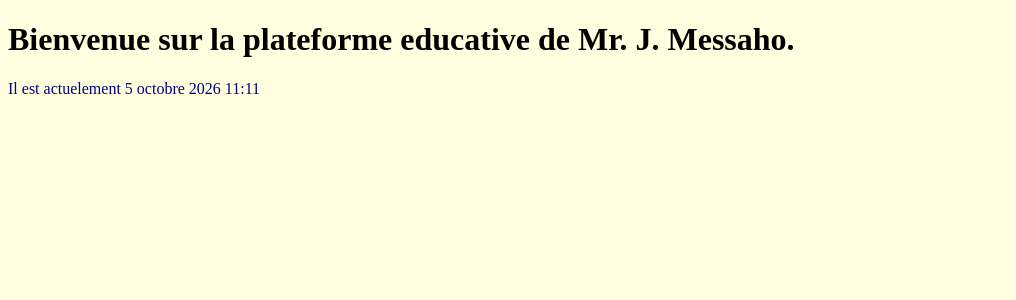
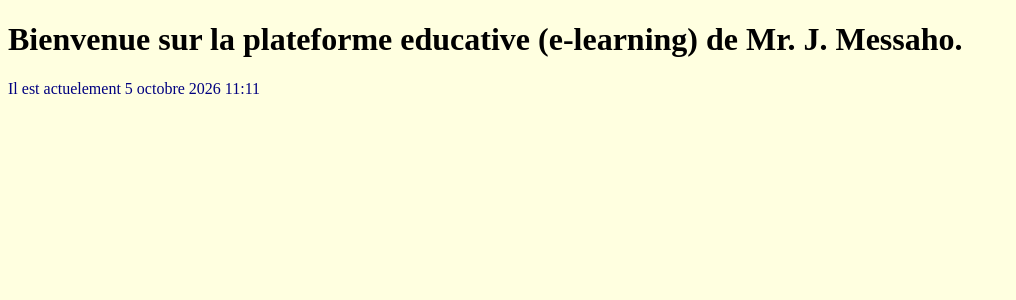
Before and after one commit to jmessaho/django26, a Django app: page / in a window 1280 px wide. Shown: the top 300 px of the page, without its empty margins (0-1016 px from the left). Run offline with Django 5.2, Linux system fonts and the light colour scheme.

Commit message:
version 3.00

```diff
--- a/app26/templates/index.html
+++ b/app26/templates/index.html
@@ -7,7 +7,7 @@
 </head>
 <body>
 <h1>
-    Bienvenue sur la plateforme educative de Mr. {{ myname }}.
+    Bienvenue sur la plateforme educative (e-learning) de Mr. {{ myname }}.
 </h1>
 <p> Il est actuelement {{ now }} </p>
 </body>
```
